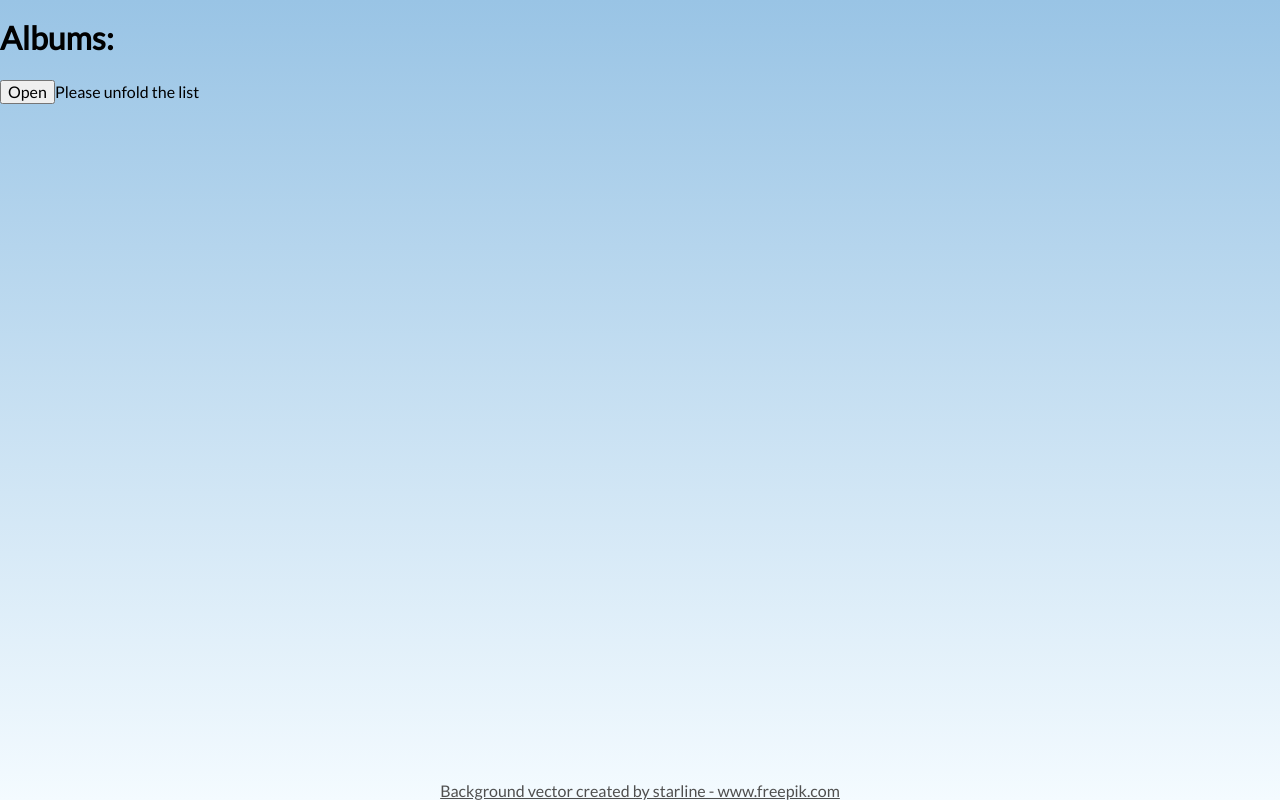
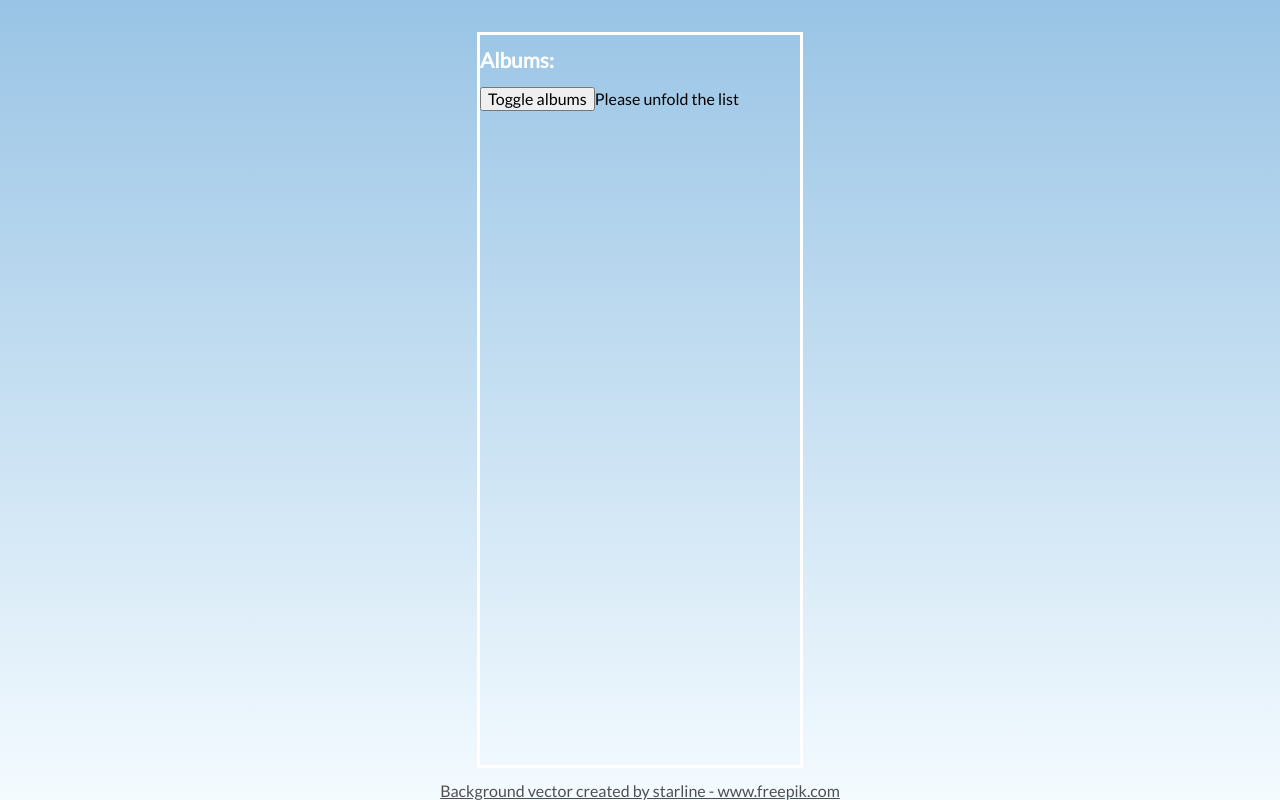
Before and after one commit to gabrielaleoniec/albums-app, a React (Create React App) app: page / in a window 1280 px wide. Built offline with nearby package versions, Linux system fonts and the light colour scheme.

Commit message:
Styling with material-ui

```diff
--- a/package.json
+++ b/package.json
@@ -3,8 +3,10 @@
   "version": "0.1.0",
   "private": true,
   "dependencies": {
+    "@material-ui/core": "^3.9.3",
     "axios": "^0.18.0",
     "node-sass": "^4.12.0",
+    "normalize.css": "^8.0.1",
     "react": "^16.8.6",
     "react-dom": "^16.8.6",
     "react-redux": "^7.0.3",
--- a/src/components/AlbumList.js
+++ b/src/components/AlbumList.js
@@ -2,6 +2,10 @@ import React from "react";
 import { connect } from "react-redux";
 
 import "./AlbumList.scss";
+import ExpansionPanel from '@material-ui/core/ExpansionPanel';
+import ExpansionPanelSummary from '@material-ui/core/ExpansionPanelSummary';
+import ExpansionPanelDetails from '@material-ui/core/ExpansionPanelDetails';
+import Typography from '@material-ui/core/Typography';
 
 import SongList from "./SongList";
 //import Button from './Button';
@@ -17,27 +21,28 @@ class AlbumList extends React.Component {
       return null;
     }
     return Object.entries(this.props.albums).map(([key, album]) => (
-      <li key={key}>
-        <div className="album__band">{album.band}</div>
-        <div className="album__album">{album.album}</div>
-        <button onClick={() => this.props.displaySongs(this.props.songs, key)}>
-          Open, Close
-        </button>
-        <SongList key={key} songs={album.songs} display={this.props.songs[key]} />
-      </li>
+      <ExpansionPanel key={key} className="album">
+        <ExpansionPanelSummary>
+          <h2 className="h2 album__band">{album.band}</h2>
+          <h3 className="h3 album__album">{album.album}</h3>
+        </ExpansionPanelSummary>
+        <ExpansionPanelDetails>
+          <SongList key={key} songs={album.songs} display={true} />
+        </ExpansionPanelDetails>
+      </ExpansionPanel>
     ));
   };
 
   render() {
-    let header = <h1>Albums:</h1>;
+    let header = <h1 className="h1">Albums:</h1>;
     let button = (
       <button onClick={() => this.props.displayAlbums(this.props.display)}>
-        Open
-      </button>
+        Toggle albums
+    </button>
     );
     if (!this.props.display) {
       return (
-        <div>
+        <div className="albums">
           {header}
           {button}
           <span>Please unfold the list</span>
@@ -45,10 +50,11 @@ class AlbumList extends React.Component {
       );
     }
     return (
-      <div>
+      <div className="albums">
         {header}
         {button}
-        <ul>{this.renderAlbums(this.props.albums)}</ul>
+        <ul className="albums__list">{this.renderAlbums(this.props.albums)}</ul>
+        <div>{this.renderAlbums(this.props.albums)}</div>
       </div>
     );
   }
```
Also changed, not shown: 2 other files (tests, documents, lock files or other folders).
